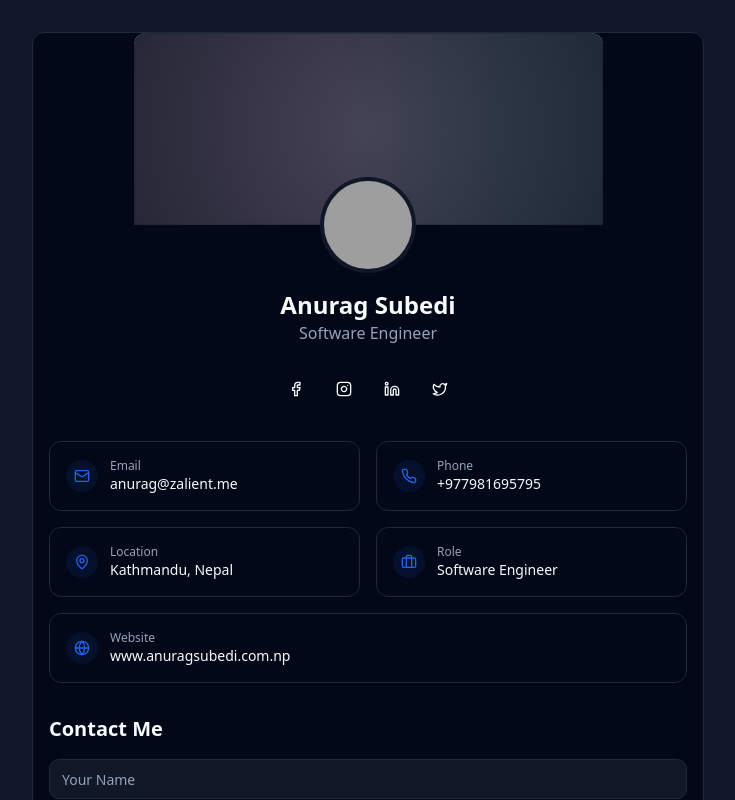
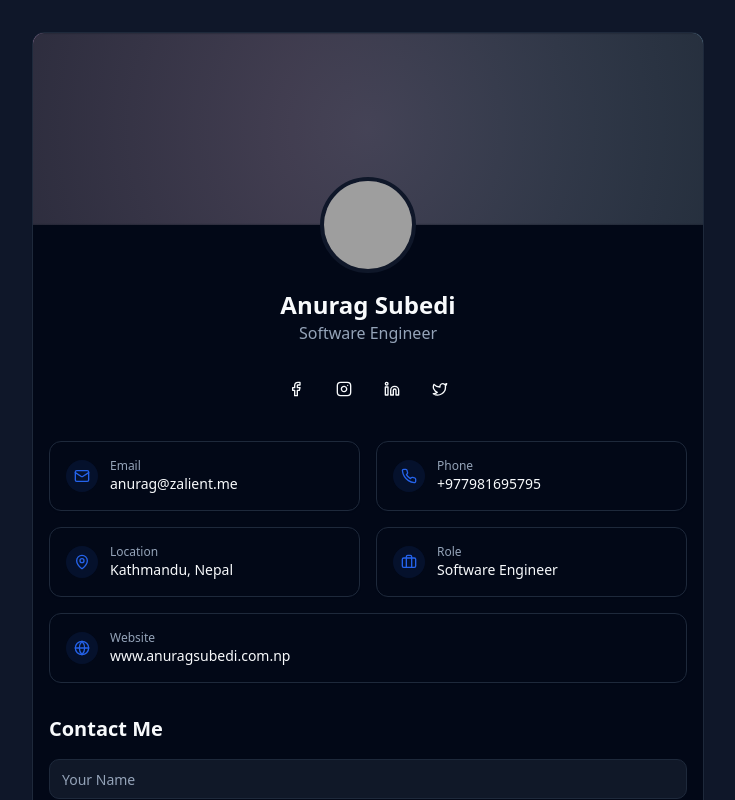
Before and after one commit to kritan-1/my-contact-page, a React (Vite) app: page / in a window 1280 px wide. Shown: the top 800 px of the page, without its empty margins (272-1007 px from the left). Built offline with nearby package versions, Linux system fonts and the light colour scheme; grey boxes are pictures that could not be loaded.

Commit message:
Update ProfileBanner width
Adjust the ProfileBanner component to utilize the full screen width instead of the current div width.
[skip gpt_engineer]

```diff
--- a/src/components/ProfileBanner.tsx
+++ b/src/components/ProfileBanner.tsx
@@ -6,7 +6,7 @@ interface ProfileBannerProps {
 
 export const ProfileBanner = ({ className }: ProfileBannerProps) => {
   return (
-    <div className={cn("relative w-full flex justify-center", className)}>
+    <div className={cn("relative w-screen -ml-[50vw] left-1/2 flex justify-center", className)}>
       <div className="relative w-full sm:w-[70%] h-48 overflow-hidden rounded-t-xl">
         <div className="absolute inset-0 holographic-banner" />
         <div className="absolute inset-0 profile-gradient" />
```
